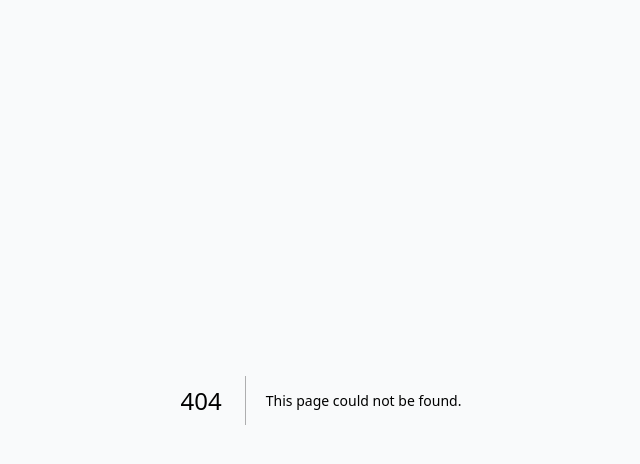
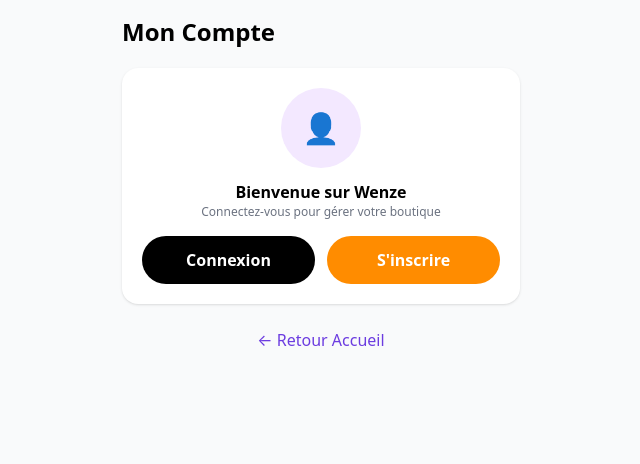
Before and after one commit to kongolokelvin47-cmd/Wenze-pwa, a Next.js app: page /Profil in a window 1280 px wide. Before the commit this address had no page. Shown: the top 464 px of the page, without its empty margins (319-959 px from the left). Built offline with nearby package versions, Linux system fonts and the light colour scheme.

Commit message:
Create Profil page component

```diff
--- /dev/null
+++ b/app/Profil/page.tsx
@@ -0,0 +1,18 @@
+import Link from "next/link";
+export default function Profil() {
+  return (
+    <div className="max-w-[430px] mx-auto min-h-screen p-4 bg-gray-50">
+      <h1 className="text-2xl font-black">Mon Compte</h1>
+      <div className="bg-white rounded-2xl p-5 mt-5 text-center shadow">
+        <div className="w-20 h-20 bg-purple-100 rounded-full mx-auto flex items-center justify-center text-3xl">👤</div>
+        <h2 className="font-bold mt-3">Bienvenue sur Wenze</h2>
+        <p className="text-xs text-gray-500">Connectez-vous pour gérer votre boutique</p>
+        <div className="grid grid-cols-2 gap-3 mt-4">
+          <Link href="/connexion" className="bg-black text-white py-3 rounded-full font-bold">Connexion</Link>
+          <Link href="/inscription" className="bg-[#FF8C00] text-white py-3 rounded-full font-bold">S'inscrire</Link>
+        </div>
+      </div>
+      <Link href="/" className="block text-center mt-6 text-[#6C3CE0]">← Retour Accueil</Link>
+    </div>
+  )
+}
```
